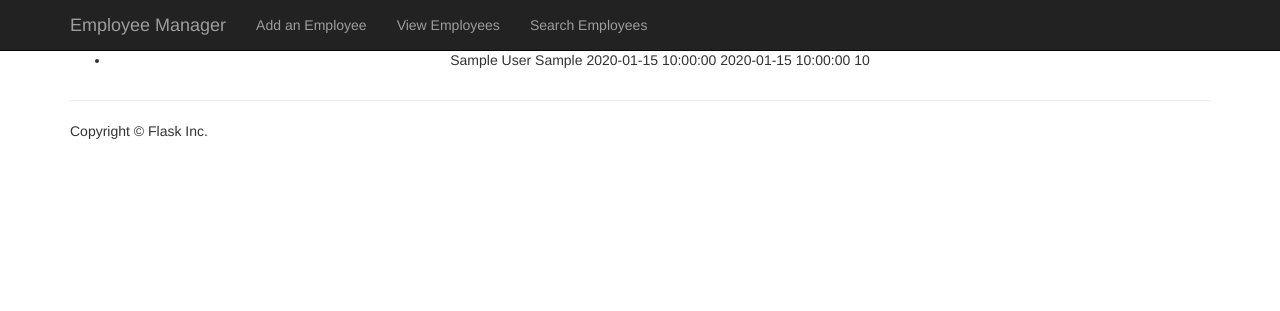
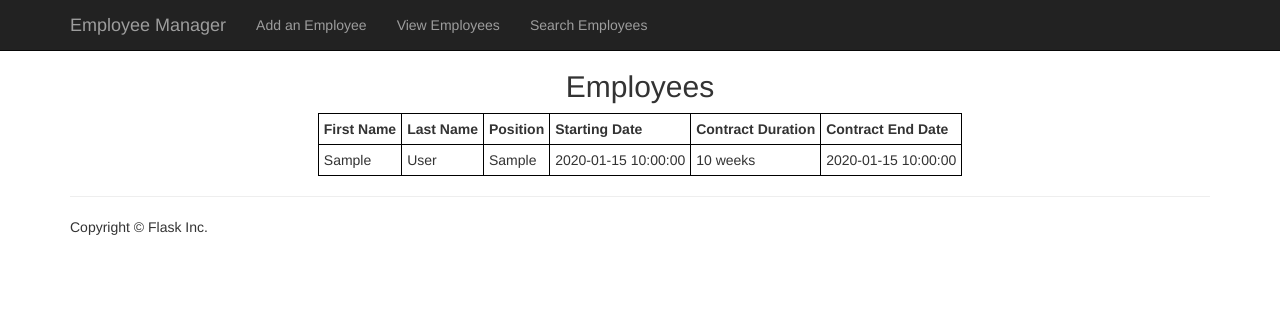
Before and after one commit to Jules1/EmployeeMgr, a Flask app: page /view in a window 1280 px wide. Shown: the top 311 px of the page. Run offline with Flask 2, Linux system fonts and the light colour scheme; tables that the repository leaves empty hold one stand-in row (values such as "Sample post"); some libraries are stand-ins or nearby versions.

Commit message:
view employees updated

```diff
--- a/app/static/css/app.css
+++ b/app/static/css/app.css
@@ -12,3 +12,12 @@ body {
     margin: 6px;
     list-style: none;
 }
+
+table, th, td {
+    border: 1px solid black;
+    border-collapse: collapse;
+}
+
+th,td{
+	padding:5px;
+}
--- a/app/templates/search.html
+++ b/app/templates/search.html
@@ -14,7 +14,7 @@
 	{% include 'flash_messages.html' %}
 	<ul>
 	<br><br>
-	{% for e in emp %}
+	{% for e in empl %}
 	<li>
 		{{e.firstname}} {{e.lastname}} {{e.position}}<br><br>
 	</li>
--- a/app/templates/view.html
+++ b/app/templates/view.html
@@ -2,11 +2,32 @@
 
 {% block main %}
   <div class="login-form center-block" align="center">
-          <ul>
-        {% for e in employees %}
-        <li>{{e.firstname}} {{e.lastname}} {{e.position}} {{e.startdate}} {{e.enddate}} {{e.duration}}
-        </li>
-        {% endfor %}
-      </ul>
+
+		<table>
+         <thead>
+         <tr><h2>Employees</h2></tr>
+            <tr>
+               <th>First Name</th>
+               <th>Last Name</th>
+               <th>Position</th>
+               <th>Starting Date</th>
+               <th>Contract Duration</th>
+               <th>Contract End Date</th>
+            </tr>
+         </thead>
+
+         <tbody>
+            {% for e in employees %}
+               <tr>
+                  <td>{{ e.firstname }}</td>
+                  <td>{{ e.lastname }}</td>
+                  <td>{{ e.position }}</td>
+                  <td>{{ e.startdate }}</td>
+                  <td>{{ e.duration }} weeks</td>
+                  <td>{{ e.enddate }}</td>
+               </tr>
+            {% endfor %}
+         </tbody>
+        </table>
   </div>
 {% endblock %}
--- a/app/views.py
+++ b/app/views.py
@@ -36,7 +36,7 @@ class EmployeeForm(Form):
 @app.route('/addEmployee/', methods = ['POST','GET'])
 def addEmployee():
     form = EmployeeForm(csrf_enabled=False)
-    if request.method == 'POST' and form.validate():
+    if request.method == 'POST':
 
         fname = request.form['firstn']
         lname = request.form['lastn']
@@ -66,17 +66,18 @@ def list_profiles():
     """route for viewing list of profiles"""
     return render_template('view.html', employees=employee.query.all())
 
-@app.route('/search', methods=['POST','GET'])
+@app.route('/search/', methods=['POST', 'GET'])
 def searchEmp():
     """route to search for employee"""
     form = EmployeeForm(csrf_enabled=False)
-    emp = employee.query.filter_by(firstname = request.form['firstn']).all()
+    if request.method=='POST':
+       emp = employee.query.filter_by(firstname = request.form['firstn']).all()
 
-    if emp is None:
-        flash('No employee by that name was found', 'danger')
-    else:
-        flash('The following employees were found', 'success')
-    return render_template('search.html', form = form, emp= emp)
+    #if emp is None:
+    #    flash('No employee by that name was found', 'danger')
+    #else:
+    #    flash('The following employees were found', 'success')
+    return render_template('search.html', form = form, empl= emp)
 
 ###
 # The functions below should be applicable to all Flask apps.
```
Also changed, not shown: 2 other files.
